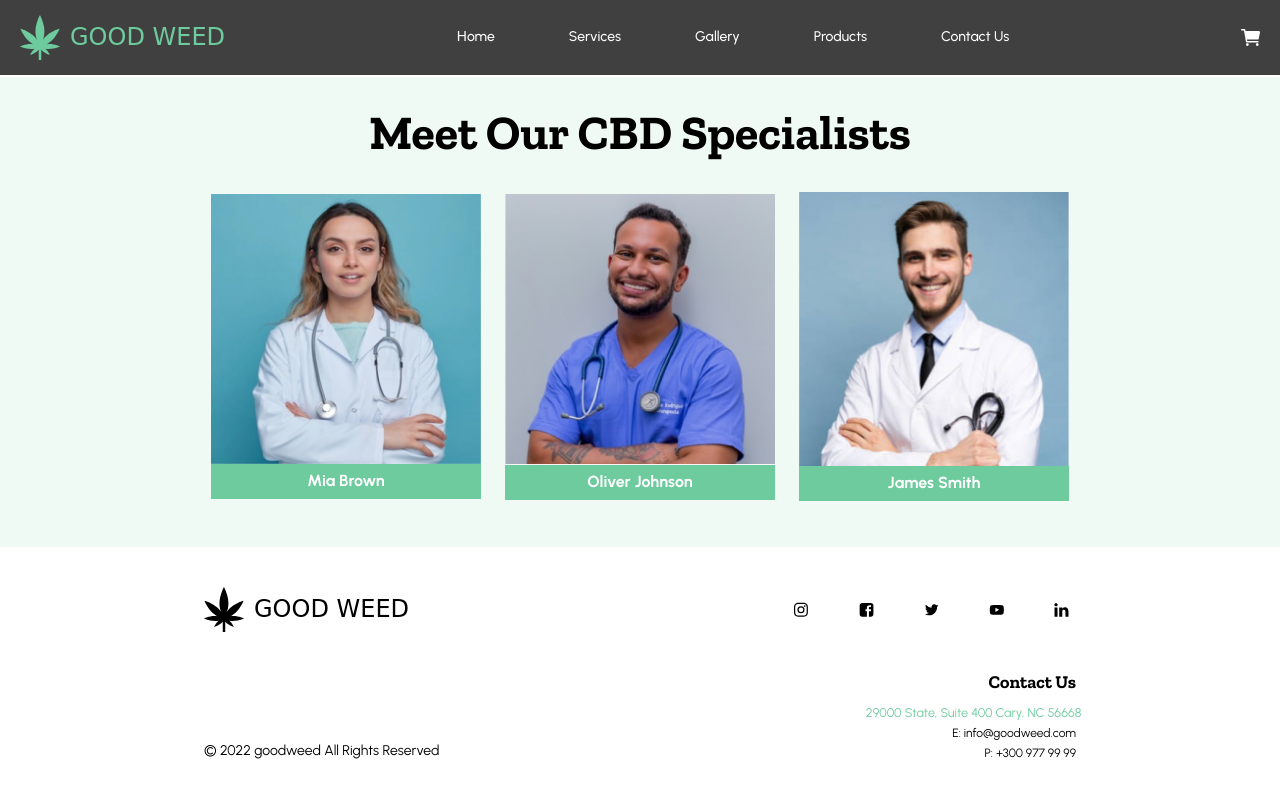
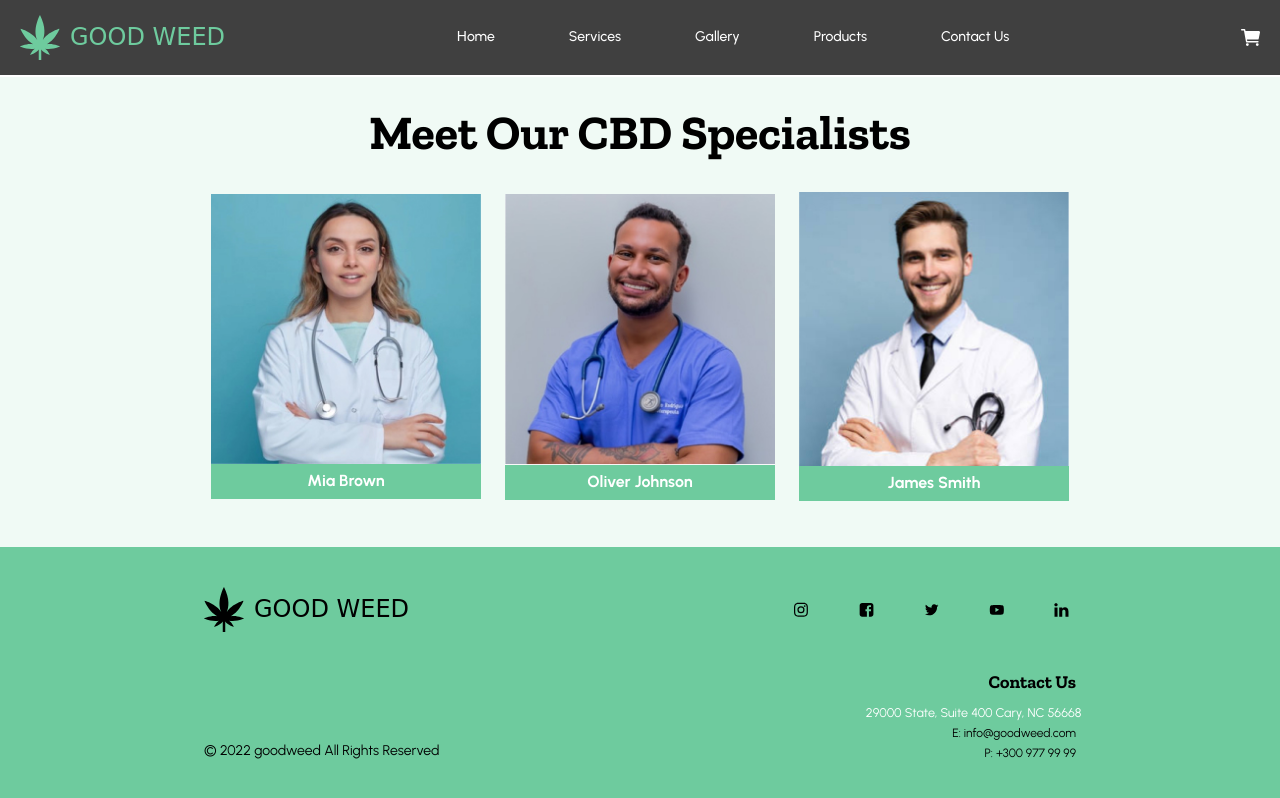
Before and after one commit to Vadym-Vasiliev/good-weed, a website: page src/index.pug in a window 1280 px wide. In both pictures the pointer is over the link "29000 State, Suite 400 Cary, NC 56668". Shown: the part 2996-3794 px from the top of the page. Drawn offline with nearby package versions, Linux system fonts and the light colour scheme; files that its build step writes are made by us from their sources; files whose address does not match are found by name; a web font is replaced by a local one.

Commit message:
add fix footer

```diff
--- a/src/scss/components/footer.scss
+++ b/src/scss/components/footer.scss
@@ -2,7 +2,7 @@
   padding-top: 40px;
   padding-bottom: 40px;
 
-  // background-color: $green;
+  background-color: $green;
 }
 
 .footer > .container {
@@ -14,6 +14,7 @@
 .footer-top {
   display: flex;
   align-items: center;
+
   &__link {
     display: flex;
     align-items: center;
@@ -100,7 +101,7 @@
 
     &:hover,
     &:focus {
-      color: $green;
+      color: $white;
       transform: scale(1.05);
     }
   }
```
Also changed, not shown: dist/css/style.css, dist/css/style.min.css.
